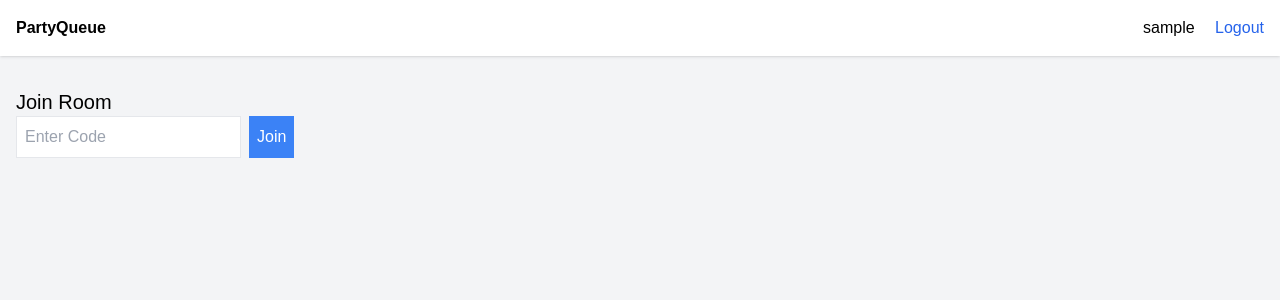
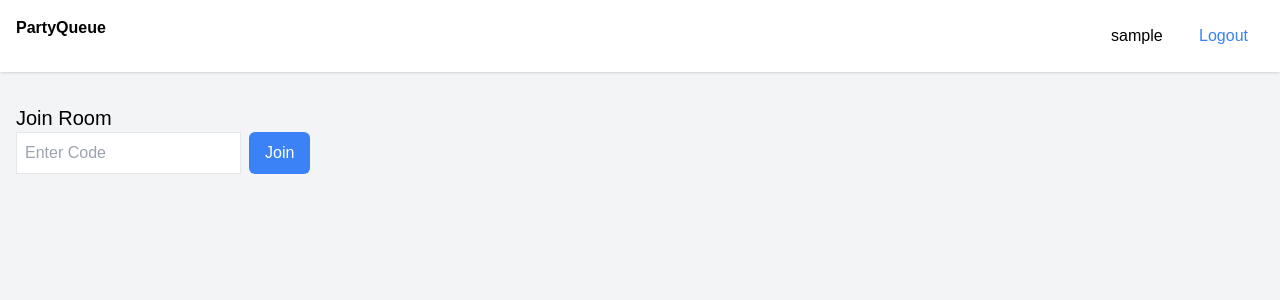
Before and after one commit to SMANahian/BeatVote, a Flask app: page /join in a window 1280 px wide. Shown: the top 300 px of the page. Run offline with Flask 2, Linux system fonts and the light colour scheme; the visitor is signed in with stand-in values (Sample User, id 1); some libraries are stand-ins or nearby versions.

Commit message:
style: unify button styling

```diff
--- a/partyqueue/static/css/main.css
+++ b/partyqueue/static/css/main.css
@@ -1 +1,35 @@
 body { font-family: sans-serif; }
+
+.btn {
+  padding: 0.5rem 1rem;
+  border-radius: 0.375rem;
+  font-weight: 500;
+  transition: background-color 0.2s;
+}
+
+.btn-primary {
+  background-color: #3b82f6;
+  color: #fff;
+}
+
+.btn-primary:hover {
+  background-color: #2563eb;
+}
+
+.btn-secondary {
+  background-color: #22c55e;
+  color: #fff;
+}
+
+.btn-secondary:hover {
+  background-color: #16a34a;
+}
+
+.btn-link {
+  background-color: transparent;
+  color: #3b82f6;
+}
+
+.btn-link:hover {
+  color: #2563eb;
+}
--- a/partyqueue/templates/auth_login.html
+++ b/partyqueue/templates/auth_login.html
@@ -5,6 +5,6 @@
 <form method="post" class="flex flex-col gap-2">
   <input type="email" name="email" placeholder="Email" class="p-2 border" required />
   <input type="password" name="password" placeholder="Password" class="p-2 border" required />
-  <button class="bg-blue-500 text-white p-2" type="submit">Login</button>
+  <button class="btn btn-primary" type="submit">Login</button>
 </form>
 {% endblock %}
--- a/partyqueue/templates/auth_signup.html
+++ b/partyqueue/templates/auth_signup.html
@@ -6,6 +6,6 @@
   <input type="email" name="email" placeholder="Email" class="p-2 border" required />
   <input type="text" name="username" placeholder="Username" class="p-2 border" required />
   <input type="password" name="password" placeholder="Password" class="p-2 border" required />
-  <button class="bg-green-500 text-white p-2" type="submit">Create Account</button>
+  <button class="btn btn-secondary" type="submit">Create Account</button>
 </form>
 {% endblock %}
--- a/partyqueue/templates/base.html
+++ b/partyqueue/templates/base.html
@@ -17,7 +17,7 @@
           {% if current_user.is_authenticated %}
           <span class="mr-4">{{ current_user.username }}</span>
           <form action="{{ url_for('auth.logout') }}" method="post" class="inline">
-            <button type="submit" class="text-blue-600">Logout</button>
+            <button type="submit" class="btn btn-link">Logout</button>
           </form>
           {% else %}
           <a href="{{ url_for('auth.signup') }}" class="mr-4 text-blue-600">Sign up</a>
--- a/partyqueue/templates/host_room.html
+++ b/partyqueue/templates/host_room.html
@@ -14,7 +14,7 @@
 <h1 class="text-xl mb-4">Create Room</h1>
 <form method="post" class="flex flex-col gap-2">
   <input type="text" name="name" placeholder="Room Name" class="border p-2" />
-  <button class="bg-blue-500 text-white p-2" type="submit">Create</button>
+  <button class="btn btn-primary" type="submit">Create</button>
 </form>
 {% endif %}
 {% endblock %}
--- a/partyqueue/templates/join_room.html
+++ b/partyqueue/templates/join_room.html
@@ -7,6 +7,6 @@
 {% endif %}
 <form method="post" class="flex gap-2">
   <input type="text" name="code" placeholder="Enter Code" class="border p-2" />
-  <button class="bg-blue-500 text-white p-2" type="submit">Join</button>
+  <button class="btn btn-primary" type="submit">Join</button>
 </form>
 {% endblock %}
```
